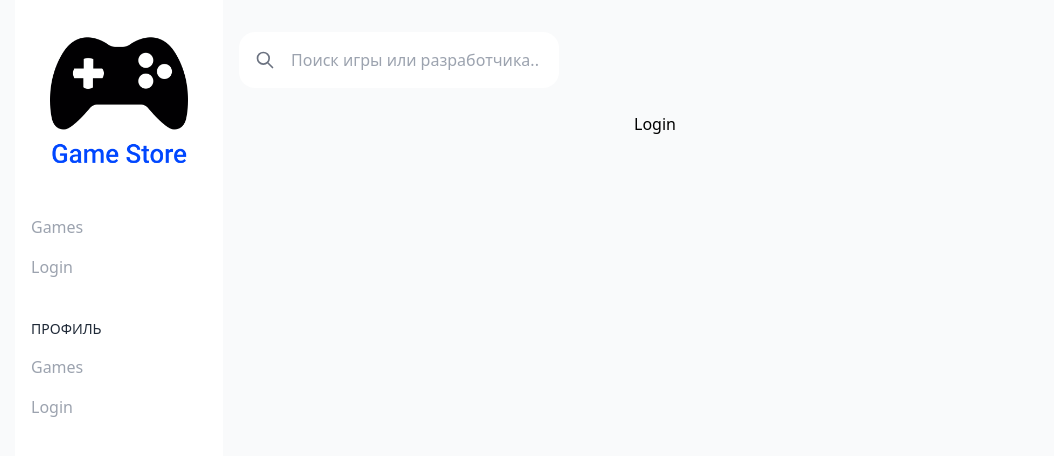
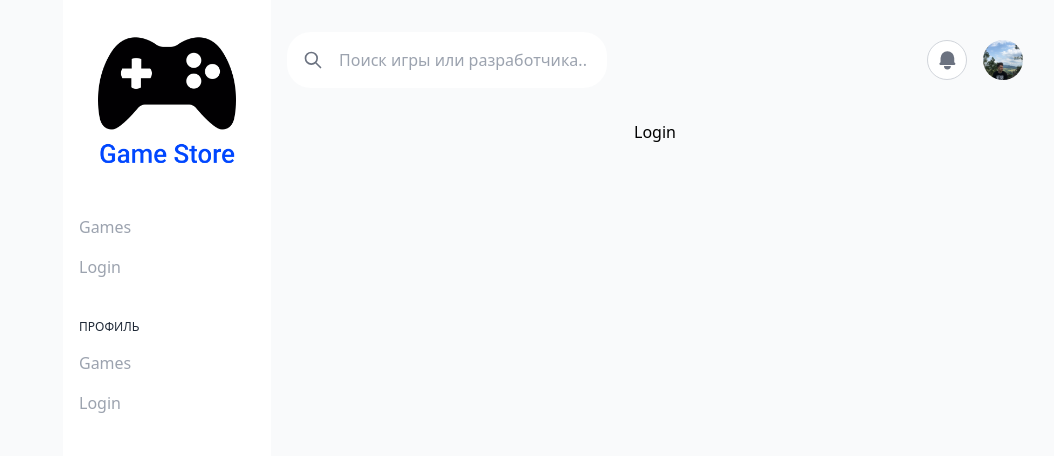
Before and after one commit to Friendly-neighborhood-development/Fnd_games_store, a React (Create React App) app in the folder client/: page /login in a window 1280 px wide. Shown: the top 456 px of the page, without its empty margins (97-1151 px from the left). Built offline with nearby package versions, Linux system fonts and the light colour scheme.

Commit message:
update navbar

```diff
--- a/client/public/index.html
+++ b/client/public/index.html
@@ -9,9 +9,6 @@
       name="description"
       content="Games store by FND"
     />
-    <link rel="preconnect" href="https://fonts.googleapis.com">
-    <link rel="preconnect" href="https://fonts.gstatic.com" crossorigin>
-    <link href="https://fonts.googleapis.com/css2?family=DM+Sans:wght@700&family=Roboto:wght@300;400&display=swap" rel="stylesheet">
     <link rel="apple-touch-icon" href="%PUBLIC_URL%/logo192.png" />
     <title>Games store</title>
   </head>
--- a/client/src/components/GameCard.tsx
+++ b/client/src/components/GameCard.tsx
@@ -1,5 +1,6 @@
 import React, {FC, useEffect, useState} from 'react';
 import CustomButton from "./UI/CustomButton";
+import {gameProps} from "../types/Games";
 
 interface GameCardProps {
     name: string,
@@ -8,19 +9,22 @@ interface GameCardProps {
     price: number | string;
 }
 
-const GameCard: FC<GameCardProps> = ({name, description, image, price}) => {
+const GameCard: FC<gameProps> = ({name, description, base64Image, price, discount}) => {
     return (
         <div className={"flex flex-col w-64 p-2.5 mb-4 rounded-3xl bg-white"}>
             <div className={"h-52 w-full rounded-2xl overflow-hidden flex justify-center items-center mb-4"}>
-                <img className={"w-full"} src={image} alt={"game picture"}/>
+                <img className={"w-full"} src={base64Image} alt={"game picture"}/>
             </div>
             <div className={"mx-2"}>
-                <h3 className={"mb-2 font-bold"}>{name}</h3>
-                <div className={"flex justify-between items-center"}>
-                    <p className={"w-2/5 text-gray-500"}>{price === "Бесплатно"
-                        ? price
-                        : price + " ₽"}</p>
-                    <CustomButton>Получить</CustomButton>
+                <h3 className={"mb-2"}>{name}</h3>
+                <div>
+                    {discount
+                        ? <div className={"text-sm"}>
+                            <span className={"line-through text-gray-400"}>RUB {price}</span>
+                            <span className={"text-gray-600"}>  RUB {price - discount}</span>
+                        </div>
+                        : <span></span>}
+                    {/*<CustomButton>Получить</CustomButton>*/}
                 </div>
             </div>
 
--- a/client/src/components/GamesList.tsx
+++ b/client/src/components/GamesList.tsx
@@ -6,14 +6,6 @@ const GamesList: FC = () => {
     const [games, setGames] = useState(Array<gameProps>)
     useEffect(() => {
         const url = 'http://localhost:8080/games/getAll'
-        // const url = 'https://jsonplaceholder.typicode.com/todos'
-        const method = "GET"
-        const headers: any = {}
-        headers["Accept"] = "*/*"
-        headers["Connection"] = "keep-alive"
-        headers["Access-Control-Allow-Origin"] = "*"
-        headers["Access-Control-Allow-Credentials"] = true
-
         fetch(url)
             .then(response => response.json())
             .then(json => setGames(json))
@@ -23,10 +15,7 @@ const GamesList: FC = () => {
         <div className={"w-full flex flex-wrap justify-between"}>
             {games.map(game =>
                 <GameCard
-                    name={game.name}
-                    description={game.description}
-                    image={game.base64Image}
-                    price={game.price}
+                    {...game}
                     key={game.id}
                 />)}
         </div>
--- a/client/src/components/Navbar.tsx
+++ b/client/src/components/Navbar.tsx
@@ -1,11 +1,22 @@
 import React, {FC} from 'react';
 import Search from "./UI/Search";
+import {BellIcon} from "@heroicons/react/solid";
+import images from "../constants/images";
 
-const Navbar:FC = () => {
+const Navbar: FC = () => {
     return (
-        <div className={"w-full mb-4"}>
+        <header className={"w-full mb-8 flex justify-between items-center"}>
             <Search placeholder={"Поиск игры или разработчика.."}/>
-        </div>
+            <div className={"flex"}>
+                <span
+                    className={"mr-4 rounded-full bg-white border-solid border-gray-300 border h-10 w-10 flex justify-center items-center"}>
+                    <BellIcon className={"text-gray-500 w-3/5 h-3/5"}/>
+                </span>
+                <span className={"rounded-full inline-block overflow-hidden h-10 w-10 bg-white"}>
+                    <img src={images.andrew} className={"w-full h-full object-cover"}/>
+                </span>
+            </div>
+        </header>
     );
 };
 
--- a/client/src/components/Sidebar.tsx
+++ b/client/src/components/Sidebar.tsx
@@ -7,7 +7,7 @@ const Sidebar: FC = () => {
     return (
         <div className={"py-1 w-52 bg-white fixed h-screen flex flex-col"}>
             <div className={"w-full flex justify-center items-center my-6"}>
-                <img  className={"w-4/6"} src={images.logo} alt={"logo"}/>
+                <img className={"w-4/6"} src={images.logo} alt={"logo"}/>
             </div>
             <SidebarLinksBlock links={sidebarLinks}/>
             <SidebarLinksBlock title={"Профиль"} links={sidebarLinks}/>
--- a/client/src/components/SidebarLinksBlock.tsx
+++ b/client/src/components/SidebarLinksBlock.tsx
@@ -1,5 +1,4 @@
 import React, {FC} from 'react';
-import sidebarLinks from "../constants/sidebarLinks";
 import SidebarLink, {SidebarLinkProps} from "./UI/SidebarLink";
 
 interface SidebarLinksBlockProps {
@@ -11,10 +10,10 @@ const SidebarLinksBlock: FC<SidebarLinksBlockProps> = ({title, links}) => {
     return (
         <div className={"flex flex-col justify-between m-4"}>
             {title
-                ? <span className={"flex mb-2 text-gray-800 uppercase text-sm"}>{title}</span>
+                ? <span className={"flex mb-2 text-gray-800 uppercase text-xs"}>{title}</span>
                 : <></>}
             <div className={"flex flex-col"}>
-                {sidebarLinks.map(link =>
+                {links.map(link =>
                     <SidebarLink to={link.to} title={link.title} key={link.to}/>)
                 }
             </div>
--- a/client/src/components/UI/Search.tsx
+++ b/client/src/components/UI/Search.tsx
@@ -8,7 +8,7 @@ interface SearchProps {
 
 const Search: FC<SearchProps> = ({placeholder}) => {
     return (
-        <div className={"rounded-2xl bg-white mb-2 w-80 p-4 flex"}>
+        <div className={"rounded-3xl bg-white w-80 p-4 flex"}>
             <span className={"mr-4 flex justify-center items-center"}>
                 <SearchIcon className={"text-gray-500 h-5 w-5"}/>
             </span>
--- a/client/src/constants/images.js
+++ b/client/src/constants/images.js
@@ -1,5 +1,7 @@
 import logo from "../assets/img/logos/logo.png"
+import andrew from "../assets/img/Andrew.jpeg"
 
 export default {
-    logo
+    logo,
+    andrew
 }
--- a/client/tailwind.config.js
+++ b/client/tailwind.config.js
@@ -4,7 +4,13 @@ module.exports = {
     ],
     theme: {
         container: {
-            padding: "7rem"
+            padding: {
+                DEFAULT: "7rem",
+                sm: "1rem",
+                lg: "4rem",
+                xl: "10rem",
+                "2xl": "15rem"
+            }
         },
     },
     plugins: [],
```
Also changed, not shown: client/src/types/Games.ts (+11 -4 lines), client/src/assets/img/Andrew.jpeg (added).
